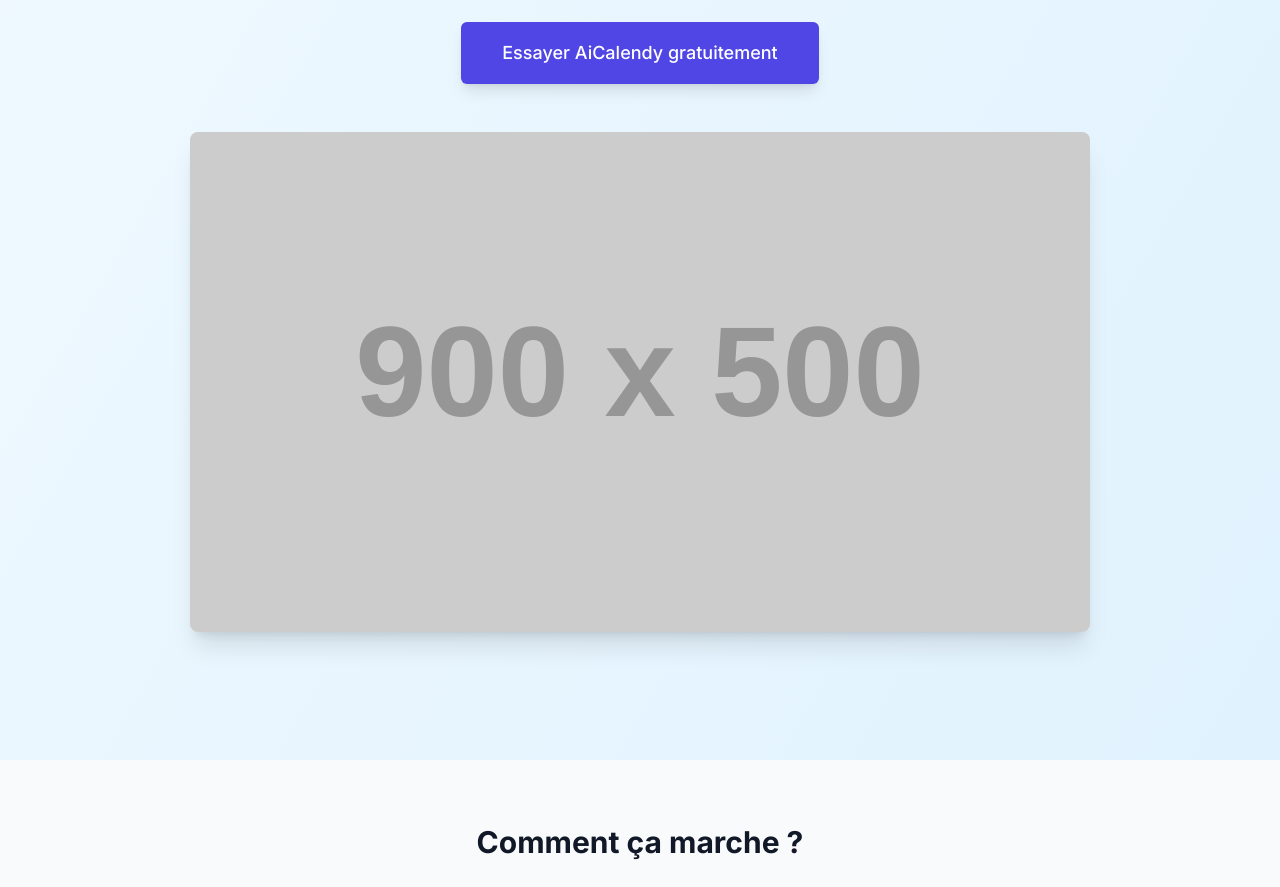
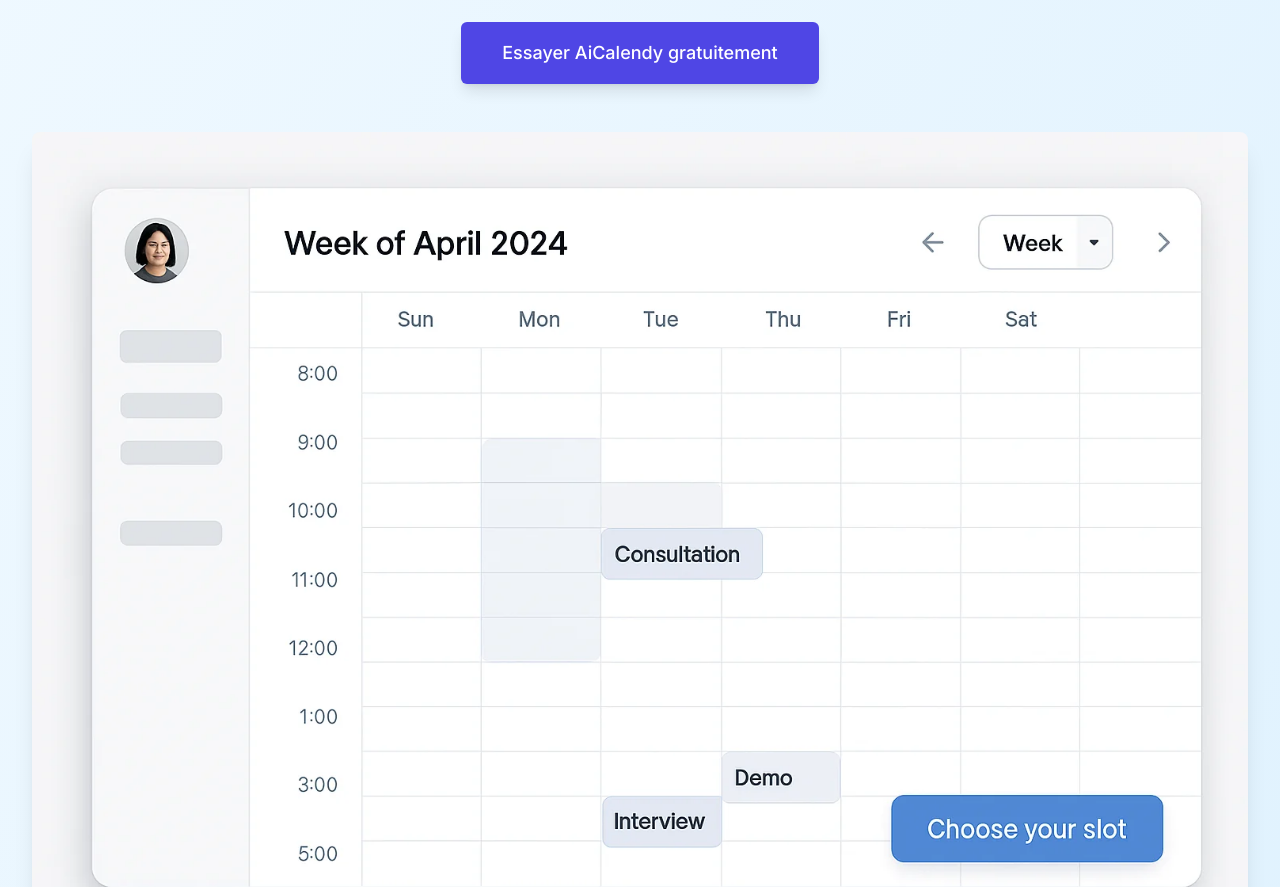
Before and after one commit to wissambenaddi/aicalendy, a plain HTML site: page landing_page.html in a window 1280 px wide. Shown: the part 400-1287 px from the top of the page. Drawn offline with nearby package versions, Linux system fonts and the light colour scheme; placeholder pictures from the web are drawn by us.

Commit message:
update landing page

```diff
--- a/landing_page.html
+++ b/landing_page.html
@@ -50,7 +50,7 @@
                 Essayer AiCalendy gratuitement
             </a>
             <div class="mt-12">
-                 <img src="https://placehold.co/900x500/e0f2fe/374151?text=Visuel+AiCalendy" alt="Illustration de AiCalendy en action" class="mx-auto rounded-lg shadow-xl" onerror="this.onerror=null; this.src='https://placehold.co/600x400/cccccc/ffffff?text=Image+Indisponible';">
+                 <img src="https://raw.githubusercontent.com/wissambenaddi/aicalendy/main/Visualaicalendy.webp" alt="Illustration de AiCalendy en action" class="mx-auto rounded-lg shadow-xl" onerror="this.onerror=null; this.src='https://placehold.co/600x400/cccccc/ffffff?text=Image+Indisponible';">
             </div>
         </div>
     </section>
```
